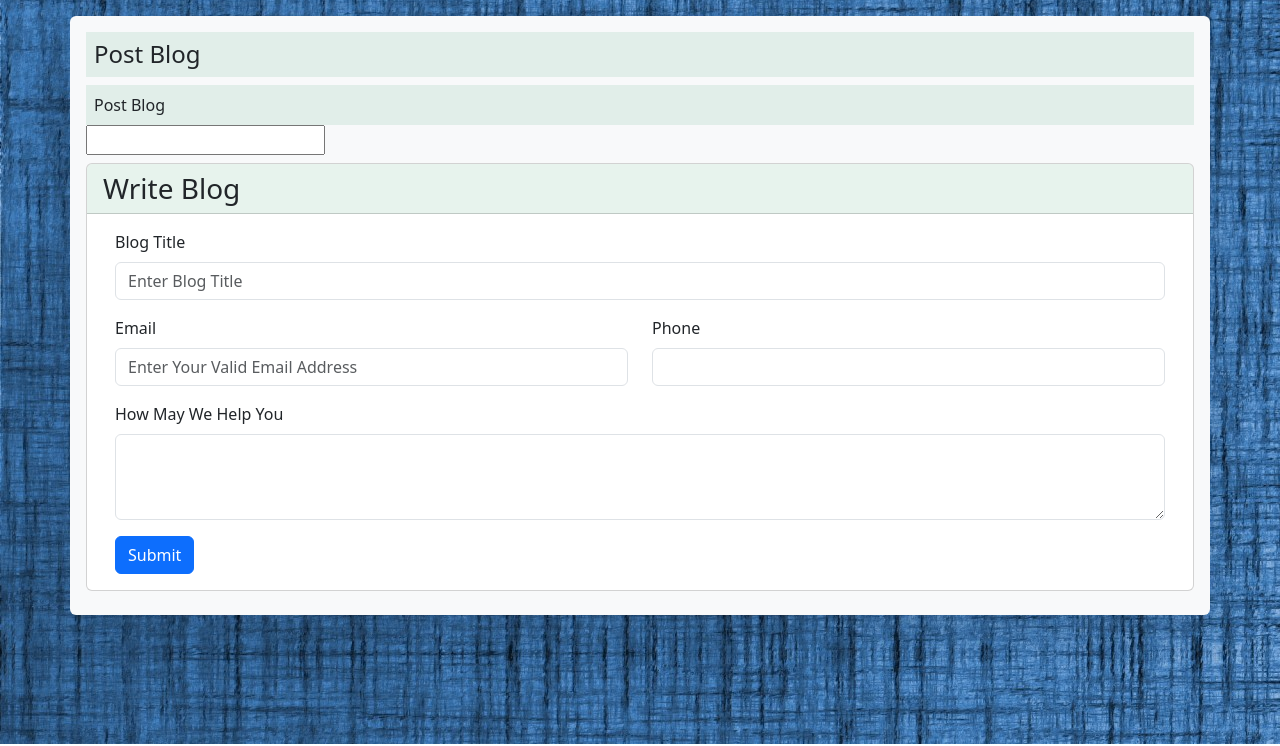
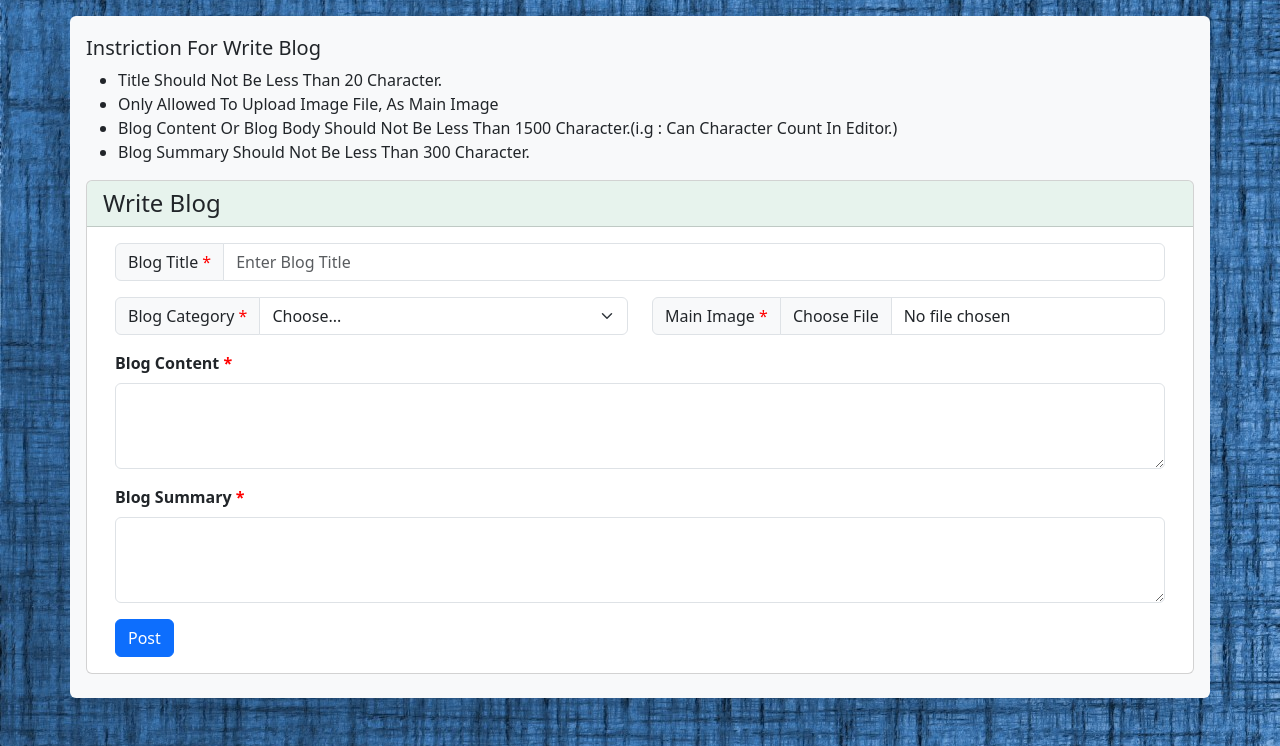
Before and after one commit to PankajSP2019/Blog-App-With-Django, a Django app: page /postblog/ in a window 1280 px wide. Shown: the part 56-802 px from the top of the page. Run offline with Django 4.2, Linux system fonts and the light colour scheme; some libraries are stand-ins or nearby versions.

Commit message:
first commit

```diff
--- a/django_blog/blog/models.py
+++ b/django_blog/blog/models.py
@@ -20,15 +20,16 @@ class Post(models.Model):
         ('Digital Insights', 'Digital Insights'),
         ('Creative Crafts', 'Creative Crafts'),
         ('Travel Tales', 'Travel Tales'),
-        ('Inspirational Stories', 'Inspirational Stories')
+        ('Inspirational Stories ', 'Inspirational Stories')
     ]
 
     pno = models.AutoField(primary_key=True)
     title = models.CharField(max_length=150)
     author = models.CharField(max_length=100)
+    user = models.ForeignKey(User, on_delete=models.CASCADE)
     category = models.CharField(max_length=100, blank=True, choices=CATEGORY_CHOICES)
     slug = models.CharField(max_length=700, blank=True, null=True)
-    timestamp = models.DateField(blank=True)
+    timestamp = models.DateField(auto_now_add=True)
     content = models.TextField()
     summary = models.TextField()
     image = models.ImageField(upload_to="blog/images", default="")
--- a/django_blog/home/views.py
+++ b/django_blog/home/views.py
@@ -363,7 +363,44 @@ def author_request_accept_handle(request):
         return HttpResponse("Something Went Wrong Please Contact Our Admin.")
 
 
+
 def PostBlog(request):
+    if request.method == "POST":
+        title = request.POST.get('title')
+        category = request.POST.get('category')
+        image = request.FILES.get("main-image")
+        blog_content = request.POST['blog-content']
+        blog_summary = request.POST['blog-summary']
+
+        # Validation
+
+        # For Title
+        if len(title) < 20:
+            messages.error(request, "Blog Title Is Too Short Less Than 20 Character.")
+            return redirect('PostBlog')
+
+        # For Image
+        # We Just Allowed to Upload Image file, Using Html
+        # If Anyone, Tries To Upload Non Image file, For This Validate In Here, Detect The File Image Or Not
+        import imghdr
+        image_type = imghdr.what(image)
+        if not image_type:
+            messages.error(request, "You Are Allowed To Upload Image File, As Main Image.")
+            return redirect('PostBlog')
+
+        # For Blog Content
+        if len(blog_content) < 1500:
+            messages.error(request, "Blog Content Is Too Short Less Than 1000 Character.")
+            return redirect('PostBlog')
+
+        # For Blog Summary
+        if len(blog_summary) < 300:
+            messages.error(request, "Blog Content Is Too Short Less Than 300 Character.")
+            return redirect('PostBlog')
+
+        print(title, category, image, blog_content, blog_summary)
+        messages.success(request, "Post Blog Successfully.")
+
     return render(request, "home/add_blog.html")
 
 def check_tiny(request):
--- a/django_blog/templates/base.html
+++ b/django_blog/templates/base.html
@@ -15,6 +15,8 @@
     <script src="https://cdn.jsdelivr.net/npm/bootstrap@5.0.1/dist/js/bootstrap.min.js"
         integrity="sha384-Atwg2Pkwv9vp0ygtn1JAojH0nYbwNJLPhwyoVbhoPwBhjQPR5VtM2+xf0Uwh9KtT" crossorigin="anonymous">
     </script>
+
+    {% block tinyScript %} {% endblock %}
 
 
     <style>
@@ -278,13 +280,6 @@
         </footer>
     {% endblock %}
 
-
-
-
-
-
-
-
     <script src="https://cdn.jsdelivr.net/npm/bootstrap@5.3.3/dist/js/bootstrap.bundle.min.js"
         integrity="sha384-YvpcrYf0tY3lHB60NNkmXc5s9fDVZLESaAA55NDzOxhy9GkcIdslK1eN7N6jIeHz" crossorigin="anonymous">
     </script>
--- a/django_blog/templates/blog/blogpost.html
+++ b/django_blog/templates/blog/blogpost.html
@@ -186,7 +186,8 @@
 
         </div>
 
-        <div class="col-md-4 ">
+        <div class="col-md-4">
+            <!-- position-relative -->
             <div class="position-sticky my-2" style="top: 2rem;">
                 <div class="p-4 mb-3 bg-body-tertiary rounded">
                     <h4 class="fst-italic">About</h4>
--- a/django_blog/templates/home/add_blog.html
+++ b/django_blog/templates/home/add_blog.html
@@ -1,6 +1,11 @@
 {% extends 'base.html' %}
 
 {% block title %} Post Blog {% endblock %}
+
+{% block tinyScript %}
+    <script src="https://cdn.tiny.cloud/1/nlqp8tthxp2bcdc48fll72m1cjiliwnttuy4ae0g5liarklk/tinymce/7/tinymce.min.js"
+        referrerpolicy="origin"></script>
+{% endblock %}
 
 {% block postblogactive %} active {% endblock %}
 {% load static %}
@@ -19,45 +24,81 @@
 {% endblock %}
 
 {% block body %}
-<div class="container my-3  bg-light shadow-lg p-3 mb-5 bg-body-tertiary rounded" id="container">
-<h4 class="bg-success p-2 ms-0 text-dark bg-opacity-10">Post Blog</h4>
-<div class="bg-success p-2 mx-0 ms-0  bg-opacity-10">Post Blog</div>
-<form>
-    <input type="text">
-</form>
+<div class="container my-3  shadow-lg p-3 mb-5 bg-body-tertiary rounded" id="container">
 
-<form id="contentForm" method="post" action="#"> {% csrf_token %}
+    <!-- Alert Button For Showing the Messages-->
+    {% if messages %} <!-- main condition-->
+        {% for message in messages %}
+            <div {% if message.tags %} class="alert alert-{{ message.tags }} alert-dismissible fade show" role="alert" {% endif %}>
+                <strong>Hello!</strong> {{ message }}
+                <button type="button" class="btn-close" data-bs-dismiss="alert" aria-label="Close"></button>
+            </div>
+        {% endfor %}
+    {% endif %} <!-- END main condition-->
+
+    <div class="my-1 mb-2">
+        <h5>Instriction For Write Blog</h5>
+        <ul>
+            <li>Title Should Not Be Less Than 20 Character.</li>
+            <li>Only Allowed To Upload Image File, As Main Image</li>
+            <li>Blog Content Or Blog Body Should Not Be Less Than 1500 Character.(i.g : Can Character Count In Editor.)</li>
+            <li>Blog Summary Should Not Be Less Than 300 Character.</li>
+        </ul>
+    </div>
+
+
+
+
+
+<form method="post" action="/postblog/" enctype="multipart/form-data"> {% csrf_token %}
     <div class=" my-2">
         <div class="card">
-            <h3 class="card-header bg-success bg-opacity-10">Write Blog</h3>
+            <h4 class="card-header bg-success bg-opacity-10">Write Blog</h4>
             <div class="card-body">
                 <div class="container">
 
-                    <div class="mb-3">
-                        <label for="title" class="form-label">Blog Title</label>
+                    <div class="input-group mb-3">
+                        <label for="title" class="input-group-text" for="title">Blog Title&nbsp;<span style="color: red;">*</span></label>
                         <input type="text" name="title" class="form-control" id="title"
                             placeholder="Enter Blog Title" autocomplete="off" required>
                     </div>
-                    <div class="row mb-3">
+
+                    <div class="row">
                         <div class="col-md-6">
-                            <label for="email" class="form-label">Email</label>
-                            <input type="email" name="email" class="form-control"
-                                placeholder="Enter Your Valid Email Address" id="email" autocomplete="off" required>
+                            <div class="input-group mb-3">
+                                <label class="input-group-text" for="category">Blog Category&nbsp;<span style="color: red;">*</span></label>
+                                <select class="form-select" name="category" id="category" required>
+                                    <option disabled selected value="">Choose...</option>
+                                    <option value="Tech">Tech</option>
+                                    <option value="Life Style">Life Style</option>
+                                    <option value="Fitness Focus">Fitness Focus</option>
+                                    <option value="Bookworm Corner">Bookworm Corner</option>
+                                    <option value="Digital Insights">Digital Insights</option>
+                                    <option value="Creative Crafts">Creative Crafts</option>
+                                    <option value="Travel Tales">Travel Tales</option>
+                                    <option value="Inspirational Stories">Inspirational Stories</option>
+                                </select>
+                            </div>
                         </div>
                         <div class="col-md-6">
-                            <label for="phone" class="form-label">Phone</label>
-                            <input type="phone" name="phone" class="form-control" id="phone" autocomplete="off"
-                                required>
+                            <div class="input-group mb-3">
+                                <label class="input-group-text" for="main-image">Main Image&nbsp;<span style="color: red;">*</span></label>
+                                <input accept="image/*" type="file" name="main-image" class="form-control" id="main-image" required>
+                            </div>
                         </div>
                     </div>
 
                     <div class="mb-3">
-                        <label for="exampleFormControlTextarea1" class="form-label">How May We Help You</label>
-                        <textarea name="content" class="form-control" id="exampleFormControlTextarea1" rows="3"
-                            required></textarea>
-                        <!-- <input type="text" name="t_description" class="form-control"  placeholder="Enter Your Work Title" required> -->
+                        <label for="blog-content" class="form-label"><b>Blog Content&nbsp;<span style="color: red;">*</span></b></label>
+                        <textarea name="blog-content" class="form-control" id="blog-content" rows="3"></textarea>
                     </div>
-                    <button class="btn btn-primary" type="submit"><i class="bi bi-plus-lg"></i> Submit</button>
+
+                    <div class="mb-3">
+                        <label for="blog-summary" class="form-label"><b>Blog Summary&nbsp;<span style="color: red;">*</span></b></label>
+                        <textarea name="blog-summary" class="form-control" id="blog-summary" rows="3" required></textarea>
+
+                   </div>
+                    <button class="btn btn-primary" type="submit"> Post</button>
                 </div>
             </div>
         </div>
@@ -66,8 +107,24 @@
 
 
 
+</div>
+{% endblock %}
 
-</div>
+{% block script %}
+    <script>
+        tinymce.init({
+            selector: '#blog-content',
+            height: 500,
+            plugins: 'anchor preview autolink charmap codesample emoticons image link lists media searchreplace table visualblocks wordcount linkchecker  code',
+            toolbar: 'undo redo | blocks fontfamily fontsize | bold italic underline strikethrough | link image media table mergetags | addcomment showcomments | spellcheckdialog a11ycheck typography | align lineheight | checklist numlist bullist indent outdent | emoticons charmap | preview',
+            menu: {
+                code: { title: 'Code', items: 'code' },
+                edit: { title: 'Edit', items: 'undo, redo, selectall' }
+            },
+            menubar: 'file edit view insert tools table code'
+
+        });
+    </script>
 {% endblock %}
 
 <!-- For just Remove the Footer -->
```
Also changed, not shown: django_blog/blog/migrations/0022_alter_post_author_alter_post_category_and_more.py (added), django_blog/blog/migrations/0023_alter_post_category.py (added), django_blog/blog/migrations/0024_post_user_alter_post_author_alter_post_category.py (added), django_blog/blog/migrations/0025_remove_post_user.py (added), django_blog/blog/migrations/0026_post_user.py (added), django_blog/blog/migrations/0027_remove_post_user_post_username.py (added), django_blog/blog/migrations/0028_remove_post_username.py (added), django_blog/blog/migrations/0029_post_user.py (added), django_blog/db.sqlite3, django_blog/media/blog/images/b2.png (added), django_blog/media/blog/images/b2_BLgTXzV.png (added), django_blog/media/blog/images/strategic-planning.jpg (added).
